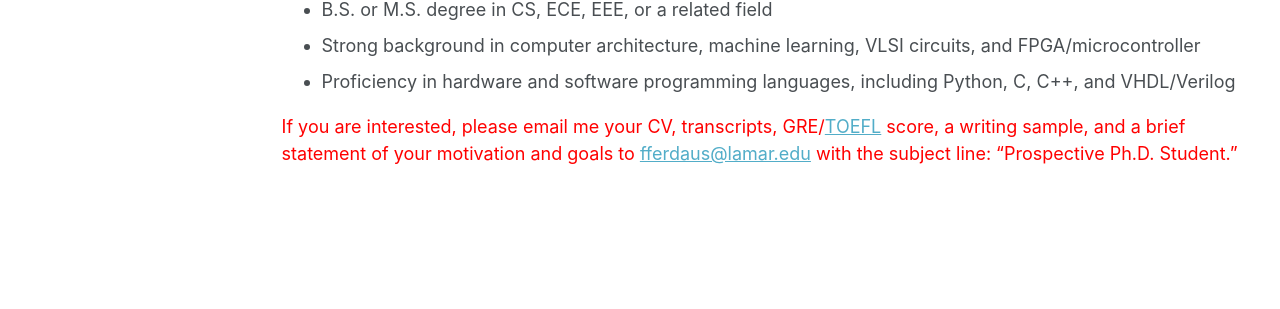
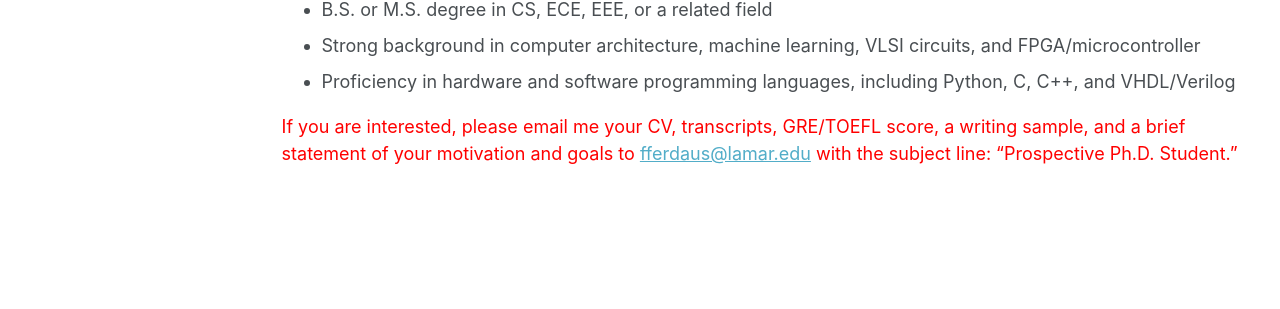
Before and after one commit to fferdaus/fferdaus.github.io, a Jekyll site: the page built from _pages/ProspectiveStudents.md, in a window 1280 px wide and 1307 px high. Shown: the part 727-1036 px from the top of the window. Built offline with Jekyll 4.4.1, drawn with Linux system fonts in a browser that asks for light colours; some web fonts are replaced; part of the change alters nothing that is shown.

Commit message:
Update ProspectiveStudents.md

```diff
--- a/_pages/ProspectiveStudents.md
+++ b/_pages/ProspectiveStudents.md
@@ -29,4 +29,4 @@ I am seeking candidates with a solid background and an interest in interdiscipli
 - Proficiency in hardware and software programming languages, including Python, C, C++, and VHDL/Verilog
 
 
-<span style="color:red">If you are interested, please email me your CV, transcripts, GRE/[TOEFL](https://www.lamar.edu/admissions/how-to-apply/english-language-proficiency-requirements.html) score, a writing sample, and a brief statement of your motivation and goals to [fferdaus@lamar.edu](fferdaus@lamar.edu) with the subject line: “Prospective Ph.D. Student.”</span>
+<span style="color:red">If you are interested, please email me your CV, transcripts, GRE/TOEFL score, a writing sample, and a brief statement of your motivation and goals to [fferdaus@lamar.edu](fferdaus@lamar.edu) with the subject line: “Prospective Ph.D. Student.”</span>
```
